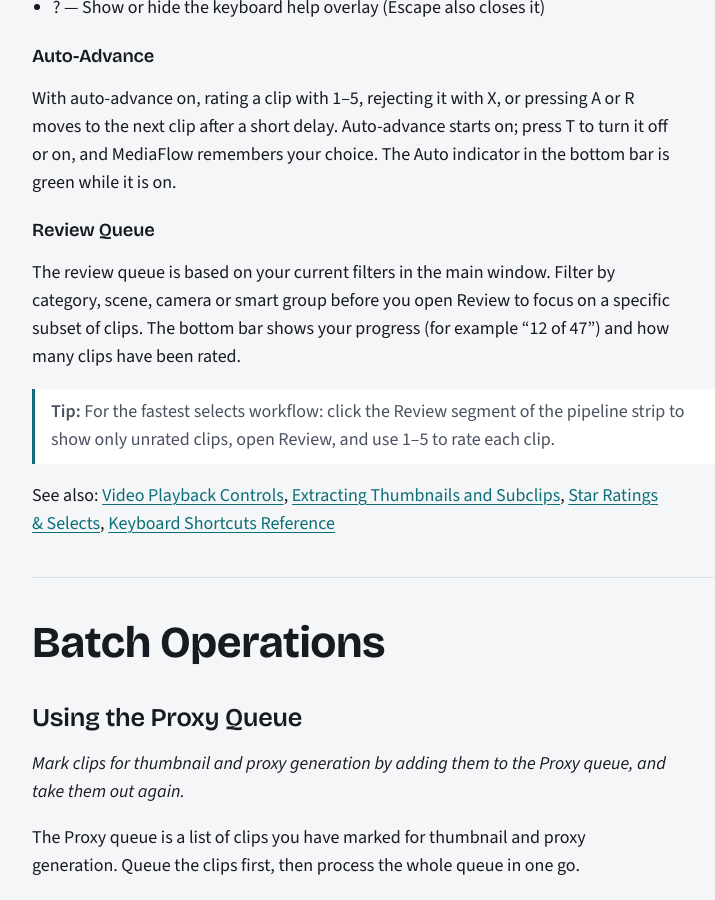
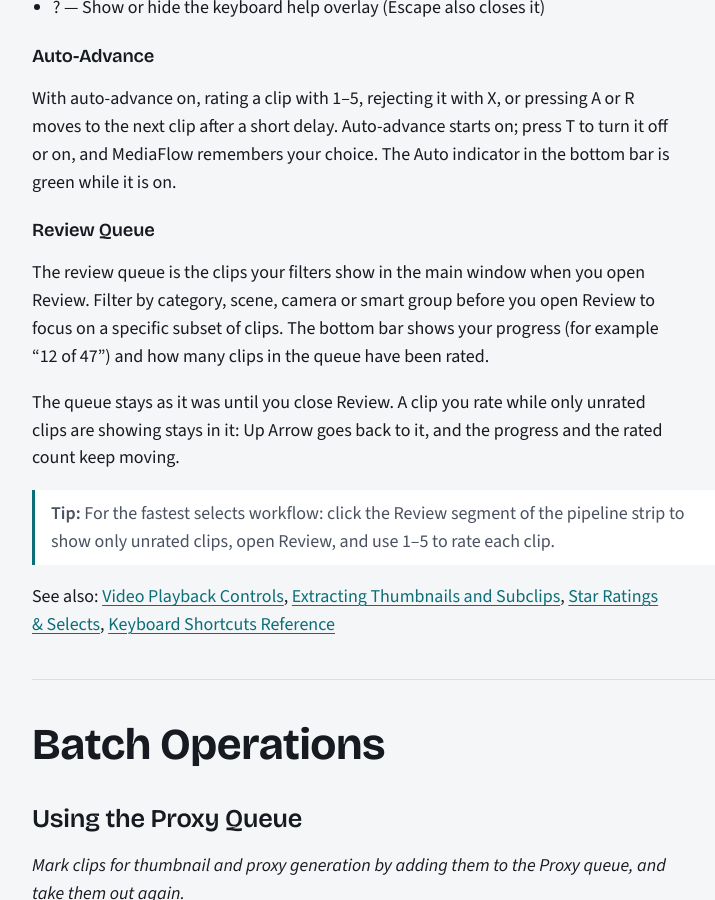
Before and after one commit to mwmike/mediaflowswift.com, a Jekyll site: the page built from manual/index.md, in a window 1280 px wide and 900 px high, scrolled down 80708 px. Shown: the whole window, without its empty margins (80-795 px from the left). Built offline with Jekyll 4.4.1, drawn with Linux system fonts in a browser that asks for light colours.

Commit message:
manual: refresh from MediaFlowSwift 1.10.31
Co-Authored-By: Claude Opus 5.5 <noreply@anthropic.com>

```diff
--- a/manual/index.md
+++ b/manual/index.md
@@ -2063,7 +2063,9 @@ With auto-advance on, rating a clip with 1–5, rejecting it with X, or pressing
 
 ### Review Queue
 
-The review queue is based on your current filters in the main window. Filter by category, scene, camera or smart group before you open Review to focus on a specific subset of clips. The bottom bar shows your progress (for example “12 of 47”) and how many clips have been rated.
+The review queue is the clips your filters show in the main window when you open Review. Filter by category, scene, camera or smart group before you open Review to focus on a specific subset of clips. The bottom bar shows your progress (for example “12 of 47”) and how many clips in the queue have been rated.
+
+The queue stays as it was until you close Review. A clip you rate while only unrated clips are showing stays in it: Up Arrow goes back to it, and the progress and the rated count keep moving.
 
 > **Tip:** For the fastest selects workflow: click the Review segment of the pipeline strip to show only unrated clips, open Review, and use 1–5 to rate each clip.
 
```
